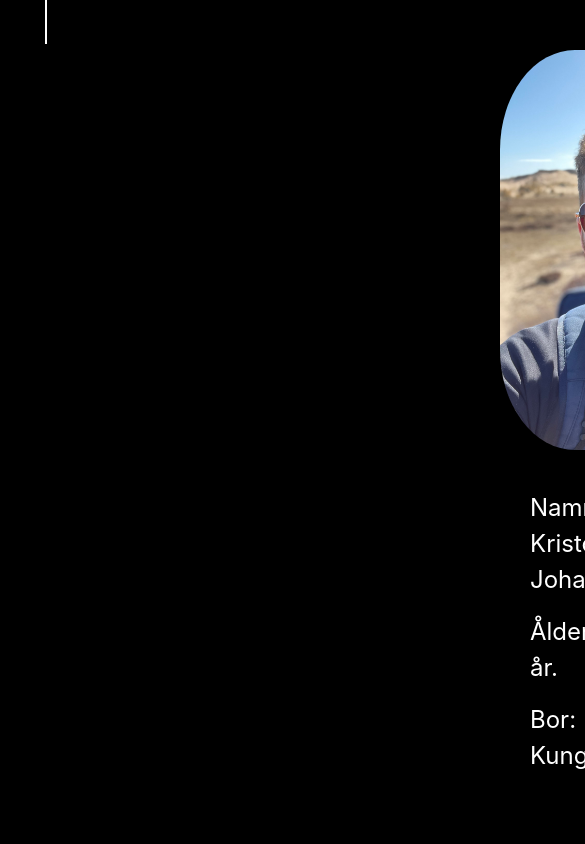
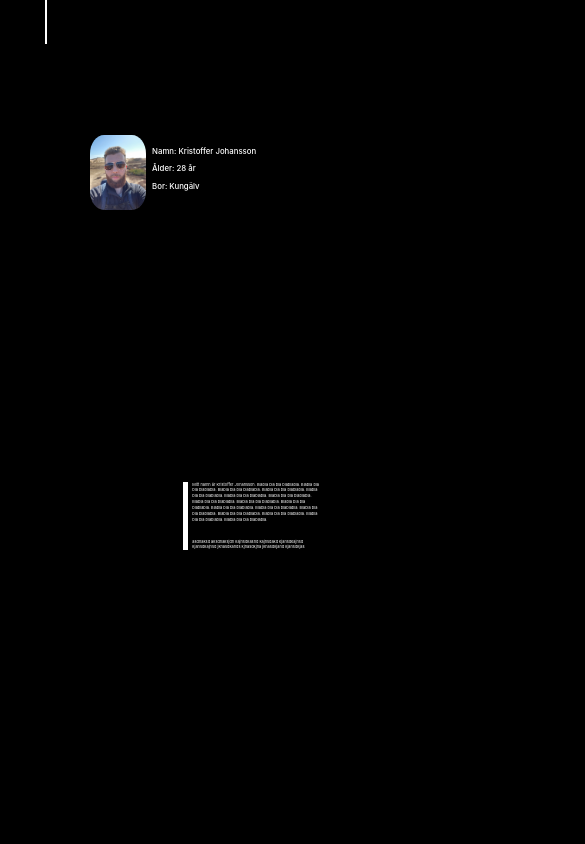
Before and after one commit to Kriistoffer/WebApplicationCV, a React (Create React App) app: page / in a window 390 px wide. Shown: the part 800-1644 px from the top of the page, 585 px wide, since content can reach past the window. Built offline with nearby package versions, Linux system fonts and the light colour scheme.

Commit message:
Made the about-page slightly more responsive. WIP

```diff
--- a/src/components/About.css
+++ b/src/components/About.css
@@ -1,48 +1,64 @@
 .about-section {
     height: 100vh;
-    margin-left: 500px;
 }
 
-.text {
-    color: white;
+.about-area {
+    width: 80%;
+    height: 80vh;
+    margin-left: 15%;
+    margin-top: 10vh;
+}
+
+.top-section {
+    width: 100%;
+    height: 50%;
+}
+
+.photo-section {
+    width: 18%;
+    height: 100%;
+    text-align: center;
+    float: left;
+    margin-left: 10%;
 }
 
 .about-photo {
-    height: 400px;
+    width: 100%;
     border-radius: 25%;
-    top: 0;
 }
 
-.text-area {
-    border-left: 4px solid white;
-    width: 600px;
-    height: 300px;
-    margin-top: 90px;
-    margin-left: 350px;
+.photo-text {
+    width: 40%;
+    height: 100%;
+    float: left;
+    padding-top: 4%;
+    padding-left: 2%;
 }
 
-.about-text {
-    margin-left: 30px;
+.h1-text {
     color: white;
+    font-size: 2vw;
 }
 
-.about-text.h1 {
-    color: white;
-    text-decoration: underline;
-    text-decoration-line: underline;
-    text-decoration-color: white;
+.bottom-section {
+    width: 100%;
+    height: 50%;
 }
 
-.about-text.p {
-    margin-top: 10px;
+.text-section {
+    margin-top: 3%;
+    width: 45%;
+    margin-left: 40%;
+    border-left: 5px solid white;
 }
 
-#left-div {
-    float:left;
+.p-text {
+    padding-left: 3%;
+    color: white;
+    font-size: 1vw;
 }
 
-#right-div {
-    float:left;
-    margin-top: 40px;
-    font-size: x-large;
+
+.div-border {
+    border: 2px solid magenta;
 }
--- a/src/components/About.js
+++ b/src/components/About.js
@@ -1,32 +1,38 @@
 import React, { Component } from 'react';
 import './About.css';
-import Aboutpic from '../assets/about_pic.jpg';
+import About_photo from '../assets/about_pic.jpg';
 
 export class About extends Component {
     render() {
         return (
-            <body className="background">
-                <div className="about-section" id="about">
-                    <div className="about-photo">
-                        <img src={ Aboutpic } className="about-photo" alt="Photo of me" id="left-div"/>
-                        <div className="about-text" id="right-div">
-                            <p>Namn: Kristoffer Johansson.</p>
-                            <p>Ålder: 28 år.</p>
-                            <p>Bor: Kungälv.</p>
+            <section className="about-section" id="about">
+                <div className="about-area">
+                    <div className="top-section">
+                        <div className="photo-section">
+                            <img src={About_photo} alt="profile of me" className="about-photo" />
                         </div>
+
+                        <div className="photo-text">
+                            <h1 className="h1-text">Namn: Kristoffer Johansson</h1>
+                            <h1 className="h1-text">Ålder: 28 år</h1>
+                            <h1 className="h1-text">Bor: Kungälv</h1>
+                        </div>
+
                     </div>
-                    <div className="text-area">
-                        <h1 className="about-text">OM MIG</h1>
-                        <p className="about-text">
-                            Mitt namn är Kristoffer Johansson. Text text text. Text text text. Text text text. Text text text. Text text text. {"\n"}
-                            Text text text. Text text text. Text text text. Text text text. Text text text. Text text text. Text text text. Text text text. {"\n"}
-                            Text text text. Text text text. Text text text. Text text text. Text text text. Text text text. Text text text. Text text text.
-                            Text text text. Text text text. Text text text. Text text text. Text text text. Text text text. Text text text. Text text text.
-                            Text text text. Text text text. Text text text. Text text text. Text text text. Text text text. {"\n"}
-                        </p>
+
+                    <div className="bottom-section">
+                        <div className="text-section">
+                            <p className="p-text">Mitt namn är Kristoffer Johansson. Blabla bla bla blablabla. Blabla bla bla blablabla. Blabla bla bla blablabla.
+                            Blabla bla bla blablabla. Blabla bla bla blablabla. Blabla bla bla blablabla. Blabla bla bla blablabla. Blabla bla bla blablabla. Blabla bla bla blablabla.
+                            Blabla bla bla blablabla. Blabla bla bla blablabla. Blabla bla bla blablabla. Blabla bla bla blablabla.
+                            Blabla bla bla blablabla. Blabla bla bla blablabla. Blabla bla bla blablabla. Blabla bla bla blablabla. </p>
+
+                            <p className="p-text">asdhaksd aksdhaksjdh kajhsdkashd kajhsdakd kjahsdkajhsd kjahsdkajhsd jkhasdkahds kjhasdkjha jkhasdkjahd kjahsdkjas</p>
+                        </div>
+
                     </div>
                 </div>
-            </body>
+            </section>
         );
     }
 }
--- a/src/components/Navbar.css
+++ b/src/components/Navbar.css
@@ -18,11 +18,11 @@
 .profilepic {
     width: 100%;
     border-radius: 50%;
-    border: 2px solid white;
+    border: 4px solid white;
 }
 
 .profilepic:hover {
-    border: 2px solid orange;
+    border: 4px solid orange;
 }
 
 .namespace {
--- a/src/components/Navbar.js
+++ b/src/components/Navbar.js
@@ -32,7 +32,7 @@ export class Navbar extends Component {
                         to="about"
                         spy={false}
                         smooth={true}
-                        offset={-70}
+                        offset={-130}
                         duration={500}>
                         <NavButton value="Om" />
                     </Link>
```
